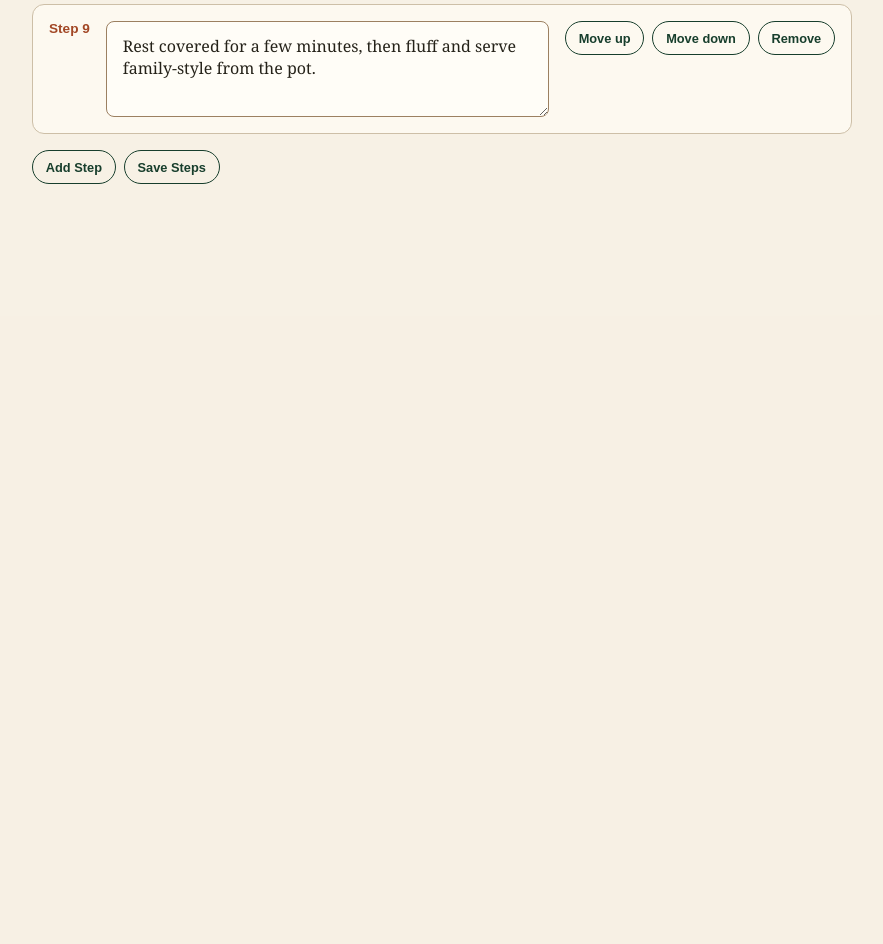
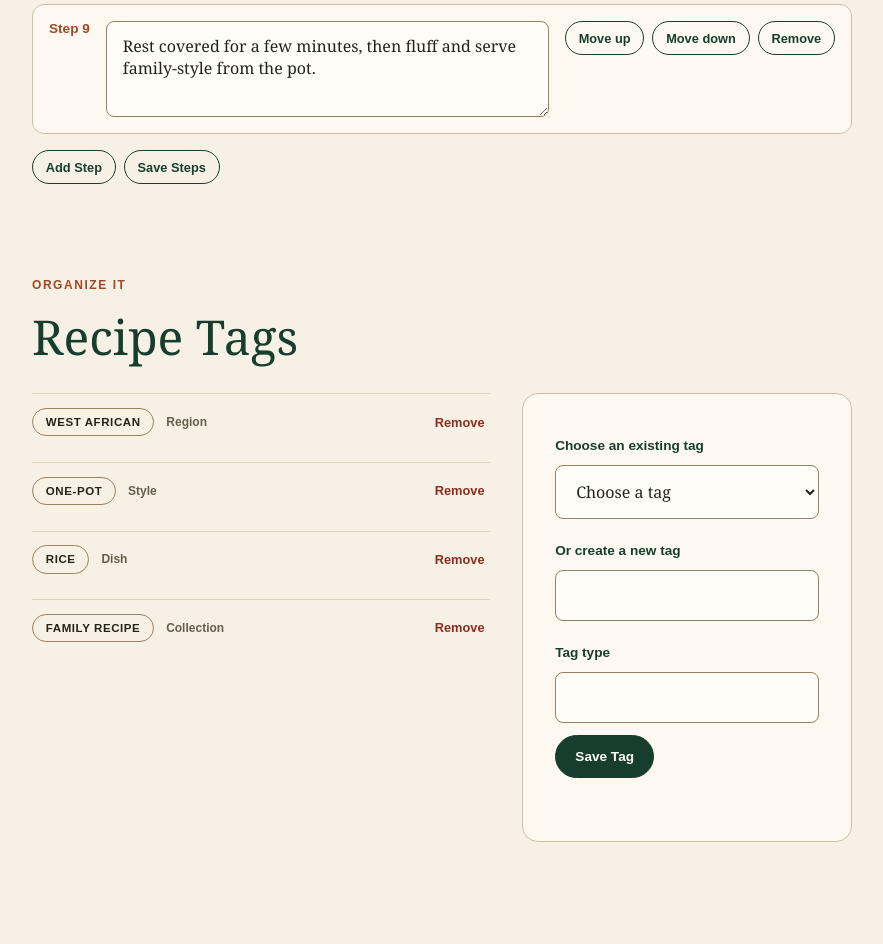
Before and after one commit to moclark710/kitchen-roots, a Flask app: page /recipes/1/edit in a window 1280 px wide. Shown: the part 3472-4416 px from the top of the page, without its empty margins (198-1081 px from the left). Before the commit the page ends 3656 px from the top, so only its background shows below. Run offline with Flask 3, Linux system fonts and the light colour scheme; data comes from the database, SQL or seed files in the repository.

Commit message:
Add frontend recipe tag management

```diff
--- a/app.py
+++ b/app.py
@@ -5,6 +5,7 @@ from database.recipe_repository import (
     attach_recipe_ingredient,
     attach_recipe_note,
     attach_recipe_tag,
+    create_tag,
     create_recipe,
     delete_recipe,
     get_recipe,
@@ -12,6 +13,7 @@ from database.recipe_repository import (
     replace_recipe_steps,
     create_ingredient,
     list_ingredients,
+    list_tags,
     update_recipe_ingredient,
     remove_recipe_ingredient,
     remove_recipe_note,
@@ -95,7 +97,22 @@ def create_app(test_config=None):
 
     @app.get("/api/recipes")
     def recipe_list():
-        recipes = list_recipes(app.config["DATABASE_PATH"])
+        tag_value = request.args.get("tag_id")
+        tag_id = None
+
+        if tag_value:
+            try:
+                tag_id = int(tag_value)
+            except ValueError:
+                return jsonify(error="Tag filter must be a positive integer."), 400
+
+            if tag_id <= 0:
+                return jsonify(error="Tag filter must be a positive integer."), 400
+
+        recipes = list_recipes(
+            app.config["DATABASE_PATH"],
+            tag_id=tag_id,
+        )
         return jsonify(recipes)
 
     @app.post("/api/recipes")
@@ -136,6 +153,36 @@ def create_app(test_config=None):
             ingredient_data,
         )
         return jsonify(ingredient), 201
+
+    @app.get("/api/tags")
+    def tag_list():
+        tags = list_tags(app.config["DATABASE_PATH"])
+        return jsonify(tags)
+
+    @app.post("/api/tags")
+    def tag_create():
+        tag_data = request.get_json(silent=True)
+
+        if not isinstance(tag_data, dict):
+            return jsonify(error="Tag data is required."), 400
+
+        name = tag_data.get("name")
+        tag_type = tag_data.get("type")
+
+        if not isinstance(name, str) or not name.strip():
+            return jsonify(error="Tag name is required."), 400
+
+        if not isinstance(tag_type, str) or not tag_type.strip():
+            return jsonify(error="Tag type is required."), 400
+
+        tag = create_tag(
+            app.config["DATABASE_PATH"],
+            {
+                "name": name.strip(),
+                "type": tag_type.strip(),
+            },
+        )
+        return jsonify(tag), 201
 
     @app.post("/api/recipes/<int:recipe_id>/ingredients")
     def recipe_ingredient_create(recipe_id):
--- a/static/edit_recipe.js
+++ b/static/edit_recipe.js
@@ -17,9 +17,16 @@ const stepEditorList = document.querySelector("[data-step-editor-list]");
 const addStepButton = document.querySelector("[data-add-step]");
 const saveStepsButton = document.querySelector("[data-save-steps]");
 const stepMessage = document.querySelector("#step-message");
+const tagEditorList = document.querySelector("[data-tag-editor-list]");
+const tagForm = document.querySelector("#tag-form");
+const tagSelect = document.querySelector("#tag-id");
+const tagNameInput = document.querySelector("#tag-name");
+const tagTypeInput = document.querySelector("#tag-type");
+const tagMessage = document.querySelector("#tag-message");
 
 let currentIngredients = [];
 let currentSteps = [];
+let currentTags = [];
 
 async function removeIngredient(ingredientId) {
   const confirmed = window.confirm(
@@ -224,6 +231,80 @@ function renderStepEditor(steps) {
   });
 }
 
+async function removeTag(tagId) {
+  tagMessage.textContent = "Removing tag...";
+
+  try {
+    const response = await fetch(
+      `/api/recipes/${recipeId}/tags/${tagId}`,
+      { method: "DELETE" }
+    );
+
+    if (!response.ok) {
+      const data = await response.json();
+      throw new Error(data.error || "Unable to remove the tag.");
+    }
+
+    await loadRecipeForEditing();
+    tagMessage.textContent = "Tag removed.";
+  } catch (error) {
+    tagMessage.textContent = error.message;
+  }
+}
+
+function renderTags(tags) {
+  currentTags = tags;
+  tagEditorList.replaceChildren();
+
+  if (tags.length === 0) {
+    const emptyMessage = document.createElement("li");
+    emptyMessage.textContent = "No tags added yet.";
+    tagEditorList.append(emptyMessage);
+    return;
+  }
+
+  tags.forEach((tag) => {
+    const item = document.createElement("li");
+    const label = document.createElement("span");
+    label.className = "tag";
+    label.textContent = tag.name;
+
+    const type = document.createElement("span");
+    type.className = "tag-editor-type";
+    type.textContent = tag.type;
+
+    const removeButton = document.createElement("button");
+    removeButton.type = "button";
+    removeButton.textContent = "Remove";
+    removeButton.addEventListener("click", () => removeTag(tag.id));
+
+    item.append(label, type, removeButton);
+    tagEditorList.append(item);
+  });
+}
+
+async function loadTagOptions() {
+  try {
+    const response = await fetch("/api/tags");
+    const tags = await response.json();
+
+    if (!response.ok) {
+      throw new Error(tags.error || "Unable to load tag choices.");
+    }
+
+    tagSelect.length = 1;
+
+    tags.forEach((tag) => {
+      const option = document.createElement("option");
+      option.value = tag.id;
+      option.textContent = `${tag.name} (${tag.type})`;
+      tagSelect.append(option);
+    });
+  } catch (error) {
+    tagMessage.textContent = error.message;
+  }
+}
+
 async function loadRecipeForEditing() {
   try {
     const response = await fetch(`/api/recipes/${recipeId}`);
@@ -239,6 +320,7 @@ async function loadRecipeForEditing() {
     cookTimeInput.value = recipe.cook_time;
     renderIngredients(recipe.ingredients);
     renderStepEditor(recipe.steps);
+    renderTags(recipe.tags);
     formMessage.textContent = "";
   } catch (error) {
     formMessage.textContent = error.message;
@@ -409,5 +491,85 @@ saveStepsButton.addEventListener("click", async () => {
     stepMessage.textContent = error.message;
   }
 });
+
+tagSelect.addEventListener("change", () => {
+  if (tagSelect.value) {
+    tagNameInput.value = "";
+    tagTypeInput.value = "";
+  }
+});
+
+tagNameInput.addEventListener("input", () => {
+  if (tagNameInput.value.trim()) {
+    tagSelect.value = "";
+  }
+});
+
+tagForm.addEventListener("submit", async (event) => {
+  event.preventDefault();
+
+  let tagId = Number(tagSelect.value);
+  const newTagName = tagNameInput.value.trim();
+  const newTagType = tagTypeInput.value.trim();
+
+  if (!tagId && !newTagName) {
+    tagMessage.textContent = "Choose a tag or enter a new tag.";
+    return;
+  }
+
+  if (newTagName && !newTagType) {
+    tagMessage.textContent = "Enter a type for the new tag.";
+    return;
+  }
+
+  if (currentTags.some((tag) => tag.id === tagId)) {
+    tagMessage.textContent = "That tag is already on this recipe.";
+    return;
+  }
+
+  tagMessage.textContent = "Saving tag...";
+
+  try {
+    if (newTagName) {
+      const createResponse = await fetch("/api/tags", {
+        method: "POST",
+        headers: { "Content-Type": "application/json" },
+        body: JSON.stringify({
+          name: newTagName,
+          type: newTagType,
+        }),
+      });
+
+      const createdTag = await createResponse.json();
+
+      if (!createResponse.ok) {
+        throw new Error(createdTag.error || "Unable to create the tag.");
+      }
+
+      tagId = createdTag.id;
+    }
+
+    const attachResponse = await fetch(`/api/recipes/${recipeId}/tags`, {
+      method: "POST",
+      headers: { "Content-Type": "application/json" },
+      body: JSON.stringify({ tag_id: tagId }),
+    });
+
+    const attachedTag = await attachResponse.json();
+
+    if (!attachResponse.ok) {
+      throw new Error(attachedTag.error || "Unable to attach the tag.");
+    }
+
+    tagForm.reset();
+    await loadRecipeForEditing();
+    await loadTagOptions();
+    tagMessage.textContent = "Tag saved.";
+  } catch (error) {
+    tagMessage.textContent = error.message;
+  }
+});
+
 loadRecipeForEditing();
 loadIngredientOptions();
+loadTagOptions();
--- a/static/recipe.css
+++ b/static/recipe.css
@@ -315,6 +380,66 @@ h3 {
   grid-template-columns: minmax(0, 1.25fr) minmax(18rem, 0.9fr);
   gap: 2rem;
   align-items: start;
+}
+
+.tag-editor-grid {
+  display: grid;
+  grid-template-columns: minmax(0, 1.25fr) minmax(18rem, 0.9fr);
+  gap: 2rem;
+  align-items: start;
+}
+
+.tag-editor-grid .recipe-form {
+  max-width: none;
+  padding: clamp(1.25rem, 3vw, 2rem);
+}
+
+.tag-editor-list {
+  display: grid;
+  gap: 0.75rem;
+  margin: 0;
+  padding: 0;
+  list-style: none;
+}
+
+.tag-editor-list li {
+  display: flex;
+  align-items: center;
+  gap: 0.75rem;
+  padding: 0.85rem 0;
+  border-top: 1px solid #ded3c0;
+}
+
+.tag-editor-type {
+  color: #665d4c;
+  font: 700 0.75rem Arial, sans-serif;
+  text-transform: capitalize;
+}
+
+.tag-editor-list button {
+  margin-left: auto;
+  padding: 0.35rem;
+  border: 0;
+  background: transparent;
+  color: #8b2d20;
+  font: 700 0.8rem Arial, sans-serif;
+  cursor: pointer;
+}
+
+.tag-editor-list button:hover {
+  text-decoration: underline;
+}
+
+.tag-editor-list button:focus-visible {
+  outline: 3px solid #cb6f39;
+  outline-offset: 2px;
+}
+
+#tag-message {
+  min-height: 1.2rem;
+  margin: 0;
+  color: #665d4c;
+  font: 700 0.8rem/1.4 Arial, sans-serif;
 }
 
 .ingredient-editor-grid .recipe-form {
--- a/templates/edit_recipe.html
+++ b/templates/edit_recipe.html
@@ -117,6 +117,44 @@
         <p id="step-message" aria-live="polite"></p>
       </section>
 
+      <section class="relationship-editor">
+        <p class="section-label">Organize it</p>
+        <h2>Recipe Tags</h2>
+
+        <div class="tag-editor-grid">
+          <ul class="tag-editor-list" data-tag-editor-list>
+            <li>Loading recipe tags...</li>
+          </ul>
+
+          <form id="tag-form" class="recipe-form">
+            <label for="tag-id">Choose an existing tag</label>
+            <select id="tag-id" name="tag_id">
+              <option value="">Choose a tag</option>
+            </select>
+
+            <label for="tag-name">Or create a new tag</label>
+            <input id="tag-name" name="tag_name" type="text">
+
+            <label for="tag-type">Tag type</label>
+            <input
+              id="tag-type"
+              name="tag_type"
+              type="text"
+              list="tag-type-options"
+            >
+            <datalist id="tag-type-options">
+              <option value="region"></option>
+              <option value="style"></option>
+              <option value="dish"></option>
+              <option value="collection"></option>
+            </datalist>
+
+            <button type="submit">Save Tag</button>
+            <p id="tag-message" aria-live="polite"></p>
+          </form>
+        </div>
+      </section>
+
     </main>
 
     <script src="{{ url_for('static', filename='edit_recipe.js') }}"></script>
```
Also changed, not shown: other parts of static/recipe.css (+67 -1 lines), database/recipe_repository.py (+49 -3 lines), static/recipes.js (+50 -3 lines), templates/recipes.html (+14 -0 lines).
